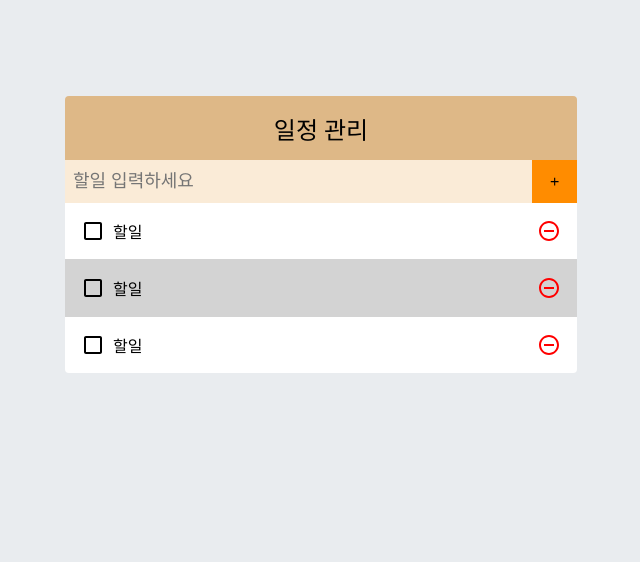
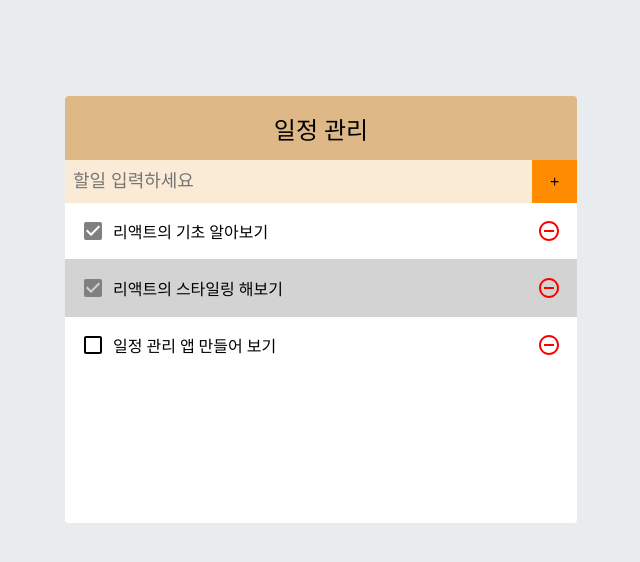
Before and after one commit to nayoung240/todo-app, a React (Create React App) app: page / in a window 1280 px wide. Shown: the top 562 px of the page, without its empty margins (319-959 px from the left). Built offline with nearby package versions, Linux system fonts and the light colour scheme.

Commit message:
할일 목록 props 세팅,  할일 추가(insert) 기능

```diff
--- a/src/App.js
+++ b/src/App.js
@@ -1,14 +1,49 @@
 import logo from './logo.svg';
 import './App.css';
+import React, {useState, useRef, useCallback} from 'react'
 import TodoTemplate from './components/TodoTemplate'
 import TodoInsert from './components/TodoInsert'
 import TodoList from './components/TodoList'
 
 const App = () => {
+  const [todos, setTodos] = useState([
+    {
+      id: 1,
+      text: '리액트의 기초 알아보기',
+      checked: true
+    },
+    {
+      id: 2,
+      text: '리액트의 스타일링 해보기',
+      checked: true
+    },
+    {
+      id: 3,
+      text: '일정 관리 앱 만들어 보기',
+      checked: false
+    },
+  ])
+
+  // 고윳값으로 사용될 id
+  // useRef를 사용하여 컴포넌트에서 사용할 변수를 만든다.
+  const nextId = useRef(4)
+
+  const onInsert = useCallback(text => {
+      const todo = {
+        id: nextId.current,
+        text,
+        checked: false
+      }
+
+      setTodos(todos.concat(todo))
+      nextId.current += 1
+    }, [todos]
+  )
+
   return (
     <TodoTemplate>
-      <TodoInsert />
-      <TodoList />
+      <TodoInsert onInsert={onInsert}/>
+      <TodoList todos={todos}/>
     </TodoTemplate>
   )
 }
--- a/src/components/TodoInsert.js
+++ b/src/components/TodoInsert.js
@@ -1,10 +1,27 @@
 import './TodoTemplate.scss'
 import {MdAdd} from 'react-icons/md'
+import {useState, useCallback} from 'react'
 
-const TodoInsert = ({children}) => {
+const TodoInsert = ({onInsert}) => {
+    const [value, setValue] = useState('')
+
+    // 한번 함수를 만드로 재사용
+    const onChange = useCallback(e => {
+        setValue(e.target.value)
+    }, [])
+
+    // onSubmit은 Enter로도 이벤트가 발생한다. onClick은 key이벤트는 걸려있지 않다.
+    const onSubmit = useCallback(e => {
+        onInsert(value)
+        setValue('') // input값 초기화
+
+        // submit 이벤트로 인한 새로고침 방지
+        e.preventDefault()
+    }, [onInsert, value])
+
     return (
-        <form className="TodoInsert">
-            <input placeholder="할일 입력하세요"/>
+        <form className="TodoInsert" onSubmit={onSubmit}>
+            <input placeholder="할일 입력하세요" value={value} onChange={onChange}/>
             <button type="submit"><MdAdd></MdAdd></button>
         </form>
     )
--- a/src/components/TodoList.js
+++ b/src/components/TodoList.js
@@ -1,12 +1,13 @@
 import TodoListItem from "./TodoListItem";
 import './TodoList.scss'
 
-const TodoList = () => {
+const TodoList = ({todos}) => {
     return (
-        <div>
-            <TodoListItem/>
-            <TodoListItem/>
-            <TodoListItem/>
+        // map을 사용해서 컴포넌트로 변환할 때는 key props(고윳값)를 전달해줘야 한다.
+        <div className="TodoList">
+            {todos.map(todo => (
+                <TodoListItem todo={todo} key={todo.id}/>
+            ))}
         </div>
     )
 }
--- a/src/components/TodoListItem.js
+++ b/src/components/TodoListItem.js
@@ -1,16 +1,15 @@
-import {
-    MdCheckBoxOutlineBlank,
-    MdCheckBox,
-    MdRemoveCircleOutline
-} from 'react-icons/md'
+import {MdCheckBoxOutlineBlank, MdCheckBox, MdRemoveCircleOutline} from 'react-icons/md'
 import './TodoListItem.scss'
+import cn from 'classnames'
 
-const TodoListItem = () => {
+const TodoListItem = ({todo}) => {
+    const {text, checked} = todo
+
     return (
         <div className="TodoListItem">
-            <div className="checkbox">
-                <MdCheckBoxOutlineBlank/>
-                <div className="text">할일</div>
+            <div className={cn("checkbox", {checked})}>
+                {checked ? <MdCheckBox/> : <MdCheckBoxOutlineBlank/>}
+                <div className="text">{text}</div>
             </div>
             <div className="remove">
                 <MdRemoveCircleOutline/>
--- a/src/components/TodoListItem.scss
+++ b/src/components/TodoListItem.scss
@@ -20,7 +20,7 @@
         }
         &.checked {
             svg {
-                color: lightgray;
+                color: gray;
                 text-decoration: line-through;
             }
         }
```
Also changed, not shown: 1 other file (tests, documents, lock files or other folders).
